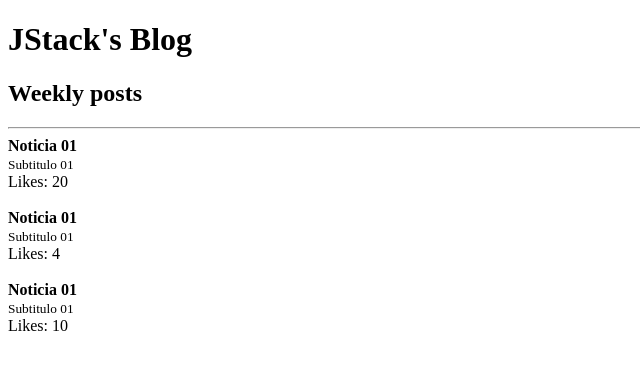
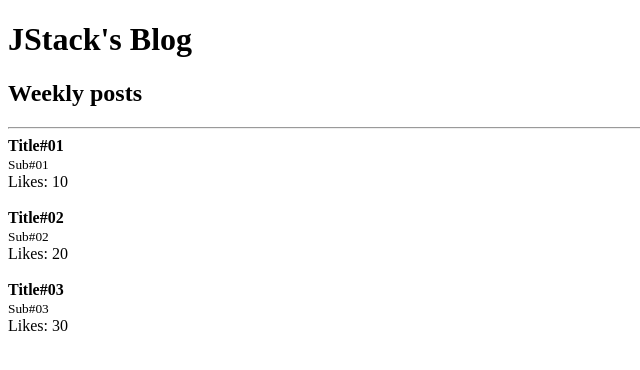
Before and after one commit to galleonpt/react-fundamentals, a React app: page / in a window 1280 px wide. Shown: the top 370 px of the page, without its empty margins (0-640 px from the left). Built offline with nearby package versions, Linux system fonts and the light colour scheme.

Commit message:
render lists

```diff
--- a/src/App.js
+++ b/src/App.js
@@ -3,6 +3,13 @@ import Post from "./Posts"
 import Header from "./Header"
 
 export default function App(){
+
+	const posts = [
+		{ title: "Title#01", subtitle: "Sub#01", likes: 10 },
+		{ title: "Title#02", subtitle: "Sub#02", likes: 20 },
+		{ title: "Title#03", subtitle: "Sub#03", likes: 30 },
+	]
+
 	return (
 		<>
 			<Header title="JStack's Blog" subtitle="Weekly posts">
@@ -11,27 +18,11 @@ export default function App(){
 
 			<hr></hr>
 
-			<Post
-				likes = {20}
-				post={{
-					title: "Noticia 01",
-					subtitle: "Subtitulo 01"
-				}} >
-			 </Post>
-			<Post
-				likes = {4 }
-				post={{
-					title: "Noticia 01",
-					subtitle: "Subtitulo 01"
-				}} >
-			 </Post>
-			<Post
-				likes={10}
-				post={{
-					title: "Noticia 01",
-					subtitle: "Subtitulo 01"
-				}} >
-			 </Post>
+			{posts.map(item=>{
+				return (
+					<Post key={item.title+item.subtitle} likes={item.likes} post={{title: item.title, subtitle: item.subtitle}}/>
+				)
+			})}
 		</>
 	)
 }
--- a/src/Posts.js
+++ b/src/Posts.js
@@ -2,7 +2,6 @@ import React from "react"
 import PropTypes from "prop-types"
 
 export default function Post(props){
-	console.log(props)
 	return (
 		<>
 			<article>
```
